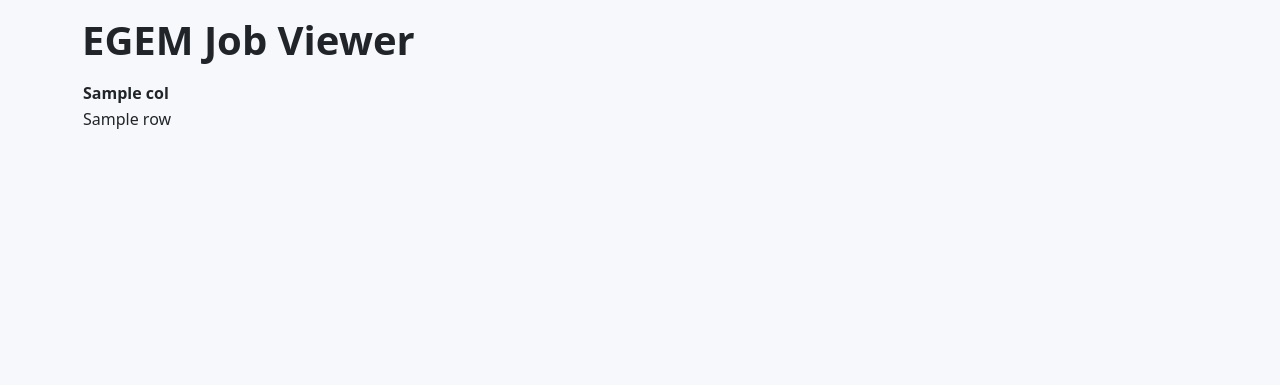
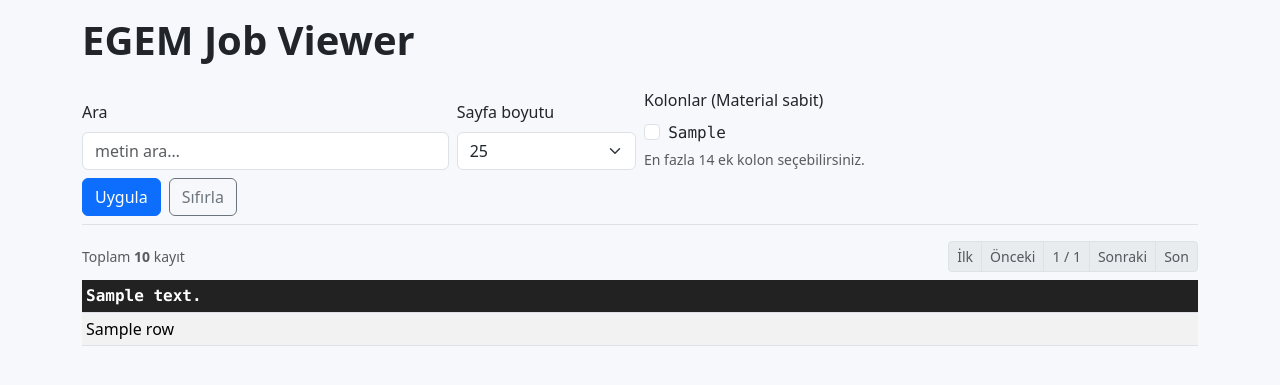
Before and after one commit to RealX11/jtinexus, a Flask app: template app/templates/jobs_list.html in a window 1280 px wide. Shown: the top 385 px of the page. Run offline with Flask 3, Linux system fonts and the light colour scheme; the template is opened without the code that fills it: most values are stand-ins (such as "Sample title", 1, 10 or a date in 2020); parts of the project's set-up code (start-up, migrations or seed data) failed here and were passed over.

Commit message:
Enhance jobs list with search and pagination
Added search and pagination controls to jobs list.

```diff
--- a/app/templates/jobs_list.html
+++ b/app/templates/jobs_list.html
@@ -1,64 +1,86 @@
 {% extends "base.html" %}
 {% block content %}
-<table id="jobs" class="display nowrap" style="width:100%">
+
+<div class="sticky-actions border-bottom pb-2 mb-3">
+  <form method="get" class="row g-2 align-items-end">
+    <div class="col-sm-4">
+      <label class="form-label">Ara</label>
+      <input type="text" name="q" value="{{ q }}" class="form-control" placeholder="metin ara…">
+    </div>
+    <div class="col-sm-2">
+      <label class="form-label">Sayfa boyutu</label>
+      <select name="page_size" class="form-select">
+        {% for n in [25,50,100,200] %}
+          <option value="{{n}}" {% if page_size==n %}selected{% endif %}>{{n}}</option>
+        {% endfor %}
+      </select>
+    </div>
+    <div class="col-sm-6">
+      <label class="form-label d-block">Kolonlar (Material sabit)</label>
+      <div class="d-flex flex-wrap gap-2">
+        {% for c in other_cols %}
+          <label class="form-check-label">
+            <input class="form-check-input me-1" type="checkbox" name="cols" value="{{ c }}"
+                   {% if c in visible_columns %}checked{% endif %}>
+            <span class="code">{{ c }}</span>
+          </label>
+        {% endfor %}
+      </div>
+      <div class="small text-muted mt-1">En fazla 14 ek kolon seçebilirsiniz.</div>
+    </div>
+    <div class="col-12 d-flex gap-2">
+      <button class="btn btn-primary">Uygula</button>
+      <a class="btn btn-outline-secondary" href="{{ url_for('listing.list_jobs') }}">Sıfırla</a>
+    </div>
+  </form>
+</div>
+
+<div class="d-flex justify-content-between align-items-center mb-2">
+  <div class="small text-muted">Toplam <strong>{{ total }}</strong> kayıt</div>
+  <nav>
+    <ul class="pagination pagination-sm mb-0">
+      <li class="page-item {% if page==1 %}disabled{% endif %}">
+        <a class="page-link"
+           href="{{ url_for('listing.list_jobs', q=q, page=1, page_size=page_size, cols=request.args.getlist('cols')) }}">İlk</a>
+      </li>
+      <li class="page-item {% if page==1 %}disabled{% endif %}">
+        <a class="page-link"
+           href="{{ url_for('listing.list_jobs', q=q, page=page-1, page_size=page_size, cols=request.args.getlist('cols')) }}">Önceki</a>
+      </li>
+      <li class="page-item disabled"><span class="page-link">{{ page }} / {{ total_pages }}</span></li>
+      <li class="page-item {% if page==total_pages %}disabled{% endif %}">
+        <a class="page-link"
+           href="{{ url_for('listing.list_jobs', q=q, page=page+1, page_size=page_size, cols=request.args.getlist('cols')) }}">Sonraki</a>
+      </li>
+      <li class="page-item {% if page==total_pages %}disabled{% endif %}">
+        <a class="page-link"
+           href="{{ url_for('listing.list_jobs', q=q, page=total_pages, page_size=page_size, cols=request.args.getlist('cols')) }}">Son</a>
+      </li>
+    </ul>
+  </nav>
+</div>
+
+<div class="table-responsive">
+  <table class="table table-striped table-hover table-sm align-middle">
     <thead>
       <tr>
-      {% for col in columns %}
-      <th>{{ col }}</th>
+        {% for c in visible_columns %}
+          <th class="code">{{ c }}</th>
         {% endfor %}
       </tr>
     </thead>
     <tbody>
-    {% for row in rows %}
+      {% for r in rows %}
         <tr>
-      {% for col in columns %}
-      <td>{{ row[col] }}</td>
+          {% for c in visible_columns %}
+            <td>{{ r[c] }}</td>
           {% endfor %}
         </tr>
+      {% else %}
+        <tr><td colspan="{{ visible_columns|length }}"><em>Kayıt bulunamadı.</em></td></tr>
       {% endfor %}
     </tbody>
   </table>
+</div>
 
-<script>
-$(document).ready(function () {
-  // DataTables başlat
-  const table = $('#jobs').DataTable({
-    scrollX: true,
-    dom: 'Bfrtip',
-    buttons: [
-      {
-        extend: 'colvis',
-        text: '🧩 Kolon Seç / Gizle',
-        className: 'btn btn-light'
-      },
-      {
-        extend: 'pageLength',
-        text: 'Sayfa Boyutu'
-      }
-    ],
-    pageLength: 25,
-    language: {
-      url: "https://cdn.datatables.net/plug-ins/1.13.4/i18n/tr.json"
-    }
-  });
-
-  // Kolon görünürlüklerini localStorage'a kaydet
-  table.on('column-visibility.dt', function () {
-    const visible = [];
-    table.columns().every(function (i) {
-      visible.push(this.visible());
-    });
-    localStorage.setItem('visibleColumns', JSON.stringify(visible));
-  });
-
-  // Kaydedilmiş kolon görünürlüklerini geri yükle
-  const saved = localStorage.getItem('visibleColumns');
-  if (saved) {
-    const visible = JSON.parse(saved);
-    table.columns().every(function (i) {
-      this.visible(visible[i] ?? true);
-    });
-  }
-});
-</script>
 {% endblock %}
```
Lines whose indentation alone changed are shown as unchanged.
